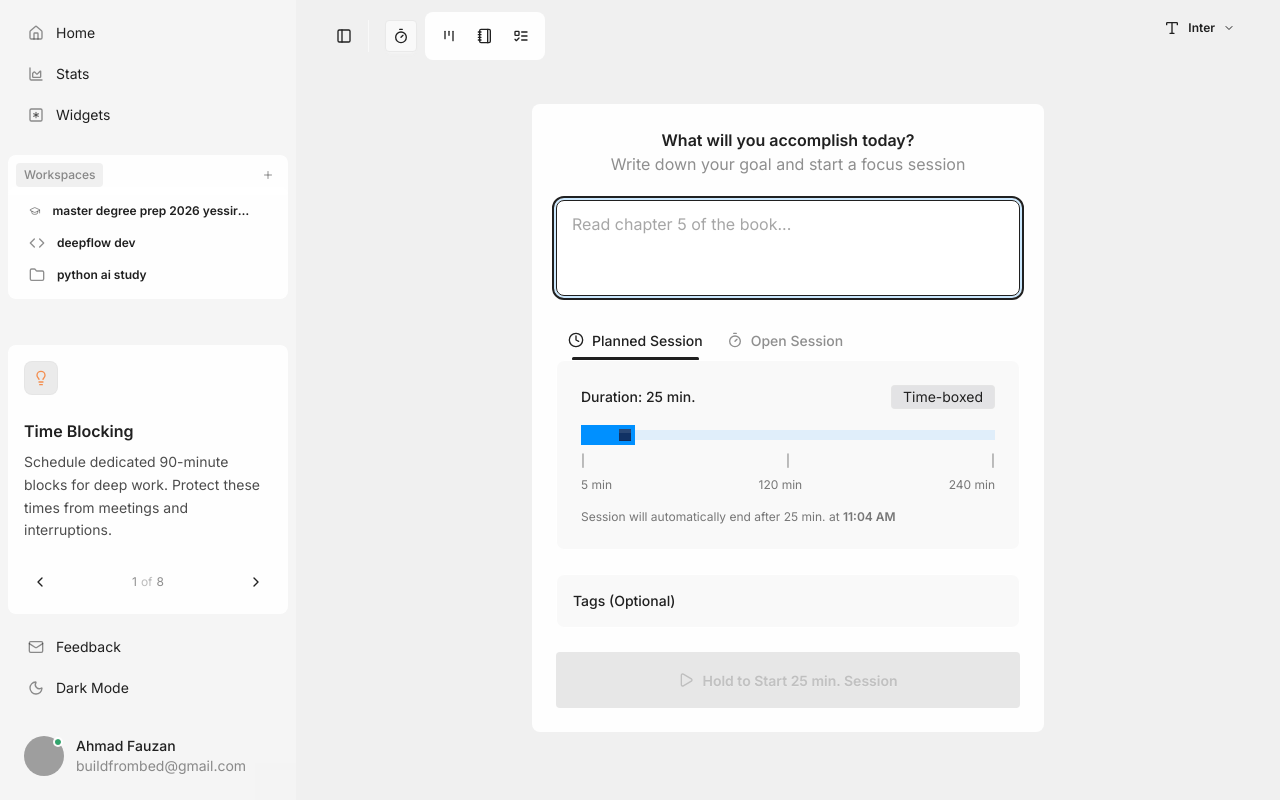
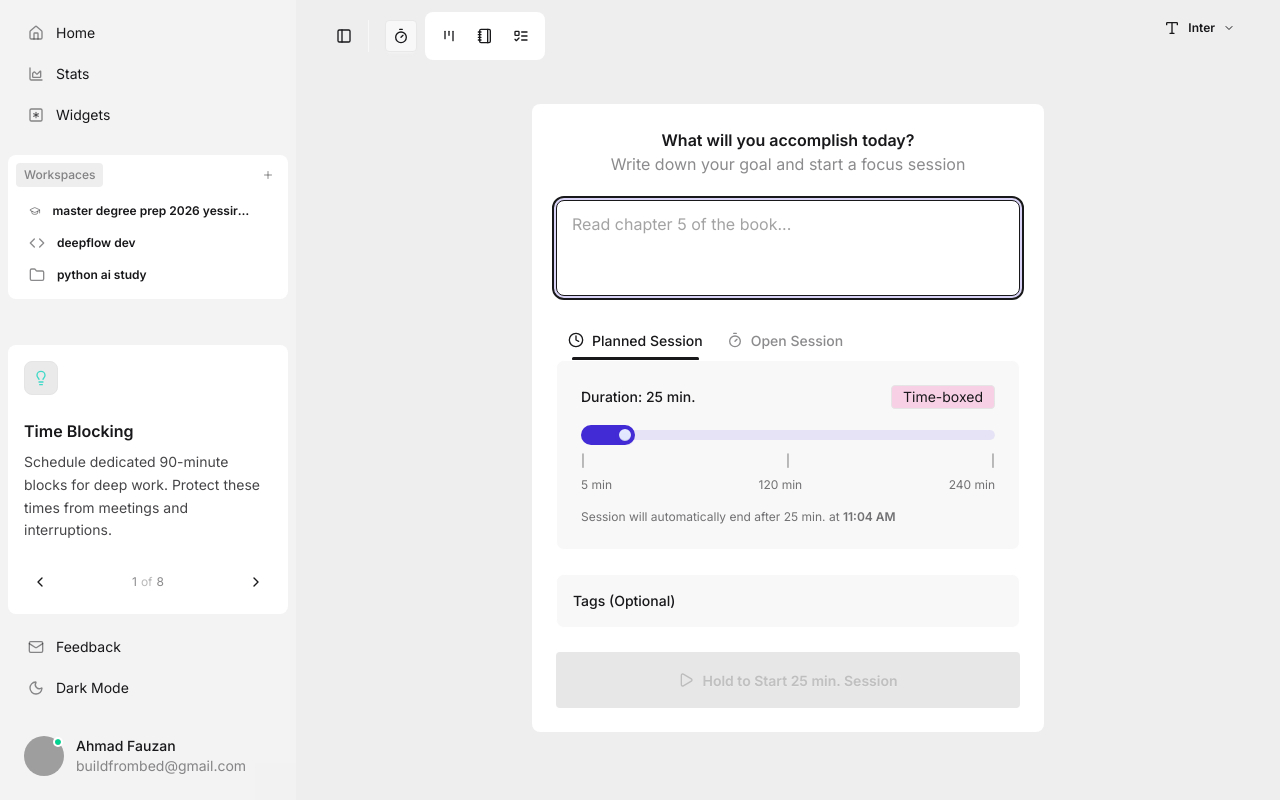
Before and after one commit to vaujan/deepflow, a Next.js app: page / in a window 1280 px wide. Built offline with nearby package versions, Linux system fonts and the light colour scheme; grey boxes are pictures that could not be loaded.

Commit message:
reset color

```diff
--- a/src/app/globals.css
+++ b/src/app/globals.css
@@ -29,45 +29,36 @@
 
 @plugin "daisyui/theme" {
 	name: "dark";
-	default: true;
-	prefersdark: true;
+	default: false;
+	prefersdark: false;
 	color-scheme: "dark";
-	/* Radix Color Integration - Dark Theme */
-	--color-base-100: #1a1a1a;        /* gray2 */
-	--color-base-200: #262626;        /* gray3 */
-	--color-base-300: #404040;        /* gray4 */
-	--color-base-content: #fafafa;    /* gray12 */
-	--color-primary: #3b82f6;         /* blue9 */
-	--color-primary-content: #1e40af; /* blue12 */
-	--color-primary-focus: #2563eb;   /* blue10 */
-	--color-primary-hover: #1d4ed8;   /* blue8 */
-	--color-secondary: #475569;       /* slate9 */
-	--color-secondary-content: #f1f5f9; /* slate12 */
-	--color-secondary-focus: #334155; /* slate10 */
-	--color-secondary-hover: #64748b; /* slate8 */
-	--color-accent: #ea580c;          /* orange9 */
-	--color-accent-content: #9a3412;  /* orange12 */
-	--color-accent-focus: #c2410c;    /* orange10 */
-	--color-accent-hover: #dc2626;    /* orange8 */
-	--color-neutral: #525252;         /* gray9 */
-	--color-neutral-content: #fafafa; /* gray12 */
-	--color-neutral-focus: #404040;   /* gray10 */
-	--color-neutral-hover: #737373;   /* gray8 */
-	--color-info: #0891b2;            /* cyan9 */
-	--color-info-content: #164e63;    /* cyan12 */
-	--color-success: #16a34a;         /* green9 */
-	--color-success-content: #14532d; /* green12 */
-	--color-warning: #eab308;         /* yellow9 */
-	--color-warning-content: #a16207; /* yellow12 */
-	--color-error: #dc2626;           /* red9 */
-	--color-error-content: #991b1b;   /* red12 */
-	--radius-selector: 0rem;
+	--color-base-100: oklch(25.33% 0.016 252.42);
+	--color-base-200: oklch(23.26% 0.014 253.1);
+	--color-base-300: oklch(21.15% 0.012 254.09);
+	--color-base-content: oklch(97.807% 0.029 256.847);
+	--color-primary: oklch(58% 0.233 277.117);
+	--color-primary-content: oklch(96% 0.018 272.314);
+	--color-secondary: oklch(65% 0.241 354.308);
+	--color-secondary-content: oklch(94% 0.028 342.258);
+	--color-accent: oklch(77% 0.152 181.912);
+	--color-accent-content: oklch(38% 0.063 188.416);
+	--color-neutral: oklch(14% 0.005 285.823);
+	--color-neutral-content: oklch(92% 0.004 286.32);
+	--color-info: oklch(74% 0.16 232.661);
+	--color-info-content: oklch(29% 0.066 243.157);
+	--color-success: oklch(76% 0.177 163.223);
+	--color-success-content: oklch(37% 0.077 168.94);
+	--color-warning: oklch(82% 0.189 84.429);
+	--color-warning-content: oklch(41% 0.112 45.904);
+	--color-error: oklch(71% 0.194 13.428);
+	--color-error-content: oklch(27% 0.105 12.094);
+	--radius-selector: 0.5rem;
 	--radius-field: 0.25rem;
 	--radius-box: 0.5rem;
 	--size-selector: 0.25rem;
 	--size-field: 0.25rem;
 	--border: 1px;
-	--depth: 0;
+	--depth: 1;
 	--noise: 0;
 }
 
@@ -76,36 +67,27 @@
 	default: false;
 	prefersdark: false;
 	color-scheme: "light";
-	/* Radix Color Integration - Light Theme */
-	--color-base-100: #ffffff;        /* whiteA12 */
-	--color-base-200: #f4f4f5;        /* gray2 */
-	--color-base-300: #e4e4e7;        /* gray3 */
-	--color-base-content: #18181b;    /* gray12 */
-	--color-primary: #3b82f6;         /* blue9 */
-	--color-primary-content: #ffffff; /* white */
-	--color-primary-focus: #2563eb;   /* blue10 */
-	--color-primary-hover: #1d4ed8;   /* blue8 */
-	--color-secondary: #f1f5f9;       /* slate2 */
-	--color-secondary-content: #334155; /* slate12 */
-	--color-secondary-focus: #e2e8f0; /* slate3 */
-	--color-secondary-hover: #cbd5e1; /* slate4 */
-	--color-accent: #ea580c;          /* orange9 */
-	--color-accent-content: #ffffff;  /* white */
-	--color-accent-focus: #c2410c;    /* orange10 */
-	--color-accent-hover: #dc2626;    /* orange8 */
-	--color-neutral: #525252;         /* gray9 */
-	--color-neutral-content: #fafafa; /* gray12 */
-	--color-neutral-focus: #404040;   /* gray10 */
-	--color-neutral-hover: #737373;   /* gray8 */
-	--color-info: #0891b2;            /* cyan9 */
-	--color-info-content: #ffffff;    /* white */
-	--color-success: #16a34a;         /* green9 */
-	--color-success-content: #ffffff; /* white */
-	--color-warning: #eab308;         /* yellow9 */
-	--color-warning-content: #ffffff; /* white */
-	--color-error: #dc2626;           /* red9 */
-	--color-error-content: #ffffff;   /* white */
-	--radius-selector: 0rem;
+	--color-base-100: oklch(100% 0 0);
+	--color-base-200: oklch(98% 0 0);
+	--color-base-300: oklch(95% 0 0);
+	--color-base-content: oklch(21% 0.006 285.885);
+	--color-primary: oklch(45% 0.24 277.023);
+	--color-primary-content: oklch(93% 0.034 272.788);
+	--color-secondary: oklch(65% 0.241 354.308);
+	--color-secondary-content: oklch(94% 0.028 342.258);
+	--color-accent: oklch(77% 0.152 181.912);
+	--color-accent-content: oklch(38% 0.063 188.416);
+	--color-neutral: oklch(14% 0.005 285.823);
+	--color-neutral-content: oklch(92% 0.004 286.32);
+	--color-info: oklch(74% 0.16 232.661);
+	--color-info-content: oklch(29% 0.066 243.157);
+	--color-success: oklch(76% 0.177 163.223);
+	--color-success-content: oklch(37% 0.077 168.94);
+	--color-warning: oklch(82% 0.189 84.429);
+	--color-warning-content: oklch(41% 0.112 45.904);
+	--color-error: oklch(71% 0.194 13.428);
+	--color-error-content: oklch(27% 0.105 12.094);
+	--radius-selector: 0.5rem;
 	--radius-field: 0.25rem;
 	--radius-box: 0.5rem;
 	--size-selector: 0.25rem;
--- a/src/components/ui/radix-color-demo.tsx
+++ /dev/null
@@ -1,281 +0,0 @@
-"use client";
-
-import React from "react";
-import {
-	radixColorScales,
-	getRadixColor,
-	getRadixColorAlpha,
-} from "../../utils/radixColorMapping";
-import { useTheme } from "../../contexts/ThemeContext";
-
-/**
- * Radix Color Integration Demo Component
- *
- * This component demonstrates the hybrid approach of using Radix Color
- * with DaisyUI components, showing both semantic tokens and direct
- * Radix Color scale usage.
- */
-export default function RadixColorDemo() {
-	const { theme } = useTheme();
-
-	// Sample color scales to showcase
-	const colorScales = [
-		{
-			name: "Blue",
-			scale: radixColorScales.blue,
-			category: "primary" as const,
-		},
-		{
-			name: "Slate",
-			scale: radixColorScales.slate,
-			category: "secondary" as const,
-		},
-		{
-			name: "Orange",
-			scale: radixColorScales.orange,
-			category: "accent" as const,
-		},
-		{
-			name: "Green",
-			scale: radixColorScales.green,
-			category: "status" as const,
-		},
-		{ name: "Red", scale: radixColorScales.red, category: "status" as const },
-	];
-
-	return (
-		<div className="p-6 space-y-8">
-			<div className="text-center">
-				<h1 className="text-3xl font-bold text-base-content mb-2">
-					Radix Color Integration Demo
-				</h1>
-				<p className="text-base-content/70">
-					Hybrid approach: Radix Color scales + DaisyUI semantic tokens
-				</p>
-				<div className="badge badge-primary mt-2">Current Theme: {theme}</div>
-			</div>
-
-			{/* DaisyUI Components with Radix Colors */}
-			<div className="space-y-6">
-				<h2 className="text-2xl font-semibold text-base-content">
-					DaisyUI Components with Radix Colors
-				</h2>
-
-				<div className="grid grid-cols-1 md:grid-cols-2 lg:grid-cols-3 gap-4">
-					{/* Buttons */}
-					<div className="card bg-base-100 shadow-xl">
-						<div className="card-body">
-							<h3 className="card-title text-base-content">Buttons</h3>
-							<div className="space-y-2">
-								<button className="btn btn-primary w-full">
-									Primary Button
-								</button>
-								<button className="btn btn-secondary w-full">
-									Secondary Button
-								</button>
-								<button className="btn btn-accent w-full">Accent Button</button>
-								<button className="btn btn-neutral w-full">
-									Neutral Button
-								</button>
-							</div>
-						</div>
-					</div>
-
-					{/* Status Indicators */}
-					<div className="card bg-base-100 shadow-xl">
-						<div className="card-body">
-							<h3 className="card-title text-base-content">Status Colors</h3>
-							<div className="space-y-2">
-								<div className="alert alert-info">
-									<span>Info message</span>
-								</div>
-								<div className="alert alert-success">
-									<span>Success message</span>
-								</div>
-								<div className="alert alert-warning">
-									<span>Warning message</span>
-								</div>
-								<div className="alert alert-error">
-									<span>Error message</span>
-								</div>
-							</div>
-						</div>
-					</div>
-
-					{/* Form Elements */}
-					<div className="card bg-base-100 shadow-xl">
-						<div className="card-body">
-							<h3 className="card-title text-base-content">Form Elements</h3>
-							<div className="space-y-3">
-								<input
-									type="text"
-									placeholder="Input field"
-									className="input input-bordered w-full"
-								/>
-								<select className="select select-bordered w-full">
-									<option>Select option</option>
-								</select>
-								<textarea
-									className="textarea textarea-bordered w-full"
-									placeholder="Textarea"
-								></textarea>
-							</div>
-						</div>
-					</div>
-				</div>
-			</div>
-
-			{/* Direct Radix Color Scale Usage */}
-			<div className="space-y-6">
-				<h2 className="text-2xl font-semibold text-base-content">
-					Direct Radix Color Scale Usage
-				</h2>
-
-				<div className="grid grid-cols-1 lg:grid-cols-2 gap-6">
-					{colorScales.map(({ name, scale, category }) => (
-						<div key={name} className="card bg-base-100 shadow-xl">
-							<div className="card-body">
-								<h3 className="card-title text-base-content">{name} Scale</h3>
-								<div className="space-y-2">
-									{/* Color scale visualization */}
-									<div className="grid grid-cols-12 gap-1">
-										{Object.entries(scale).map(([key, value]) => (
-											<div
-												key={key}
-												className="h-8 rounded flex items-center justify-center text-xs font-mono"
-												style={{
-													backgroundColor: value,
-													color:
-														parseInt(key.replace(/\D/g, "")) > 6
-															? "#ffffff"
-															: "#000000",
-												}}
-												title={`${key}: ${value}`}
-											>
-												{key.replace(/\D/g, "")}
-											</div>
-										))}
-									</div>
-
-									{/* Semantic usage examples */}
-									<div className="mt-4 space-y-2">
-										<div
-											className="p-2 rounded text-sm"
-											style={{
-												backgroundColor: getRadixColor(
-													category,
-													"primary",
-													theme
-												),
-												color: getRadixColor(
-													category,
-													"primary-content",
-													theme
-												),
-											}}
-										>
-											Primary: {getRadixColor(category, "primary", theme)}
-										</div>
-										<div
-											className="p-2 rounded text-sm"
-											style={{
-												backgroundColor: getRadixColorAlpha(
-													category,
-													"primary",
-													theme,
-													0.2
-												),
-												color: getRadixColor(category, "primary", theme),
-											}}
-										>
-											Primary with 20% alpha
-										</div>
-									</div>
-								</div>
-							</div>
-						</div>
-					))}
-				</div>
-			</div>
-
-			{/* Alpha Variants Demo */}
-			<div className="space-y-6">
-				<h2 className="text-2xl font-semibold text-base-content">
-					Alpha Variants & Transparency
-				</h2>
-
-				<div className="grid grid-cols-1 md:grid-cols-3 gap-4">
-					{[0.1, 0.3, 0.5, 0.7, 0.9].map((alpha) => (
-						<div key={alpha} className="card bg-base-100 shadow-xl">
-							<div className="card-body">
-								<h3 className="card-title text-base-content">
-									Alpha: {Math.round(alpha * 100)}%
-								</h3>
-								<div
-									className="p-4 rounded-lg"
-									style={{
-										backgroundColor: getRadixColorAlpha(
-											"primary",
-											"primary",
-											theme,
-											alpha
-										),
-										color: theme === "dark" ? "#ffffff" : "#000000",
-									}}
-								>
-									<p className="text-sm">
-										This demonstrates how Radix Color alpha variants work with
-										different transparency levels.
-									</p>
-								</div>
-							</div>
-						</div>
-					))}
-				</div>
-			</div>
-
-			{/* Migration Benefits */}
-			<div className="card bg-base-100 shadow-xl">
-				<div className="card-body">
-					<h2 className="card-title text-base-content mb-4">
-						Migration Benefits
-					</h2>
-					<div className="grid grid-cols-1 md:grid-cols-2 gap-4">
-						<div className="space-y-2">
-							<h3 className="font-semibold text-base-content">
-								✅ Accessibility
-							</h3>
-							<p className="text-sm text-base-content/70">
-								WCAG contrast ratios built-in, ensuring readable text
-							</p>
-						</div>
-						<div className="space-y-2">
-							<h3 className="font-semibold text-base-content">
-								✅ Consistency
-							</h3>
-							<p className="text-sm text-base-content/70">
-								12-step scales provide granular color control
-							</p>
-						</div>
-						<div className="space-y-2">
-							<h3 className="font-semibold text-base-content">
-								✅ Alpha Support
-							</h3>
-							<p className="text-sm text-base-content/70">
-								Built-in transparency variants for overlays
-							</p>
-						</div>
-						<div className="space-y-2">
-							<h3 className="font-semibold text-base-content">
-								✅ Theme Switching
-							</h3>
-							<p className="text-sm text-base-content/70">
-								Seamless light/dark mode transitions
-							</p>
-						</div>
-					</div>
-				</div>
-			</div>
-		</div>
-	);
-}
--- a/src/contexts/ThemeContext.tsx
+++ b/src/contexts/ThemeContext.tsx
@@ -1,21 +1,18 @@
 "use client";
 
 import React, { createContext, useContext, useEffect, useState } from "react";
-import { generateRadixTheme } from "../utils/radixColorMapping";
 
 type Theme = "light" | "dark";
 
 interface ThemeContextType {
 	theme: Theme;
 	toggleTheme: () => void;
-	radixColors: Record<string, string>;
 }
 
 const ThemeContext = createContext<ThemeContextType | undefined>(undefined);
 
 export function ThemeProvider({ children }: { children: React.ReactNode }) {
 	const [theme, setTheme] = useState<Theme>("dark");
-	const [radixColors, setRadixColors] = useState<Record<string, string>>({});
 
 	useEffect(() => {
 		// Check if theme is stored in localStorage
@@ -34,16 +31,7 @@
 		}
 	}, []);
 
-	// Update Radix colors when theme changes
-	useEffect(() => {
-		const colors = generateRadixTheme(theme);
-		setRadixColors(colors);
-
-		// Apply Radix colors as CSS custom properties
-		Object.entries(colors).forEach(([key, value]) => {
-			document.documentElement.style.setProperty(key, value);
-		});
-	}, [theme]);
+	// Theme variables are provided by CSS (DaisyUI themes in globals.css)
 
 	const toggleTheme = () => {
 		const newTheme: Theme = theme === "dark" ? "light" : "dark";
@@ -53,7 +41,7 @@
 	};
 
 	return (
-		<ThemeContext.Provider value={{ theme, toggleTheme, radixColors }}>
+		<ThemeContext.Provider value={{ theme, toggleTheme }}>
 			{children}
 		</ThemeContext.Provider>
 	);
```
Also changed, not shown: src/app/radix-demo/page.tsx (deleted, +0 -9 lines).
